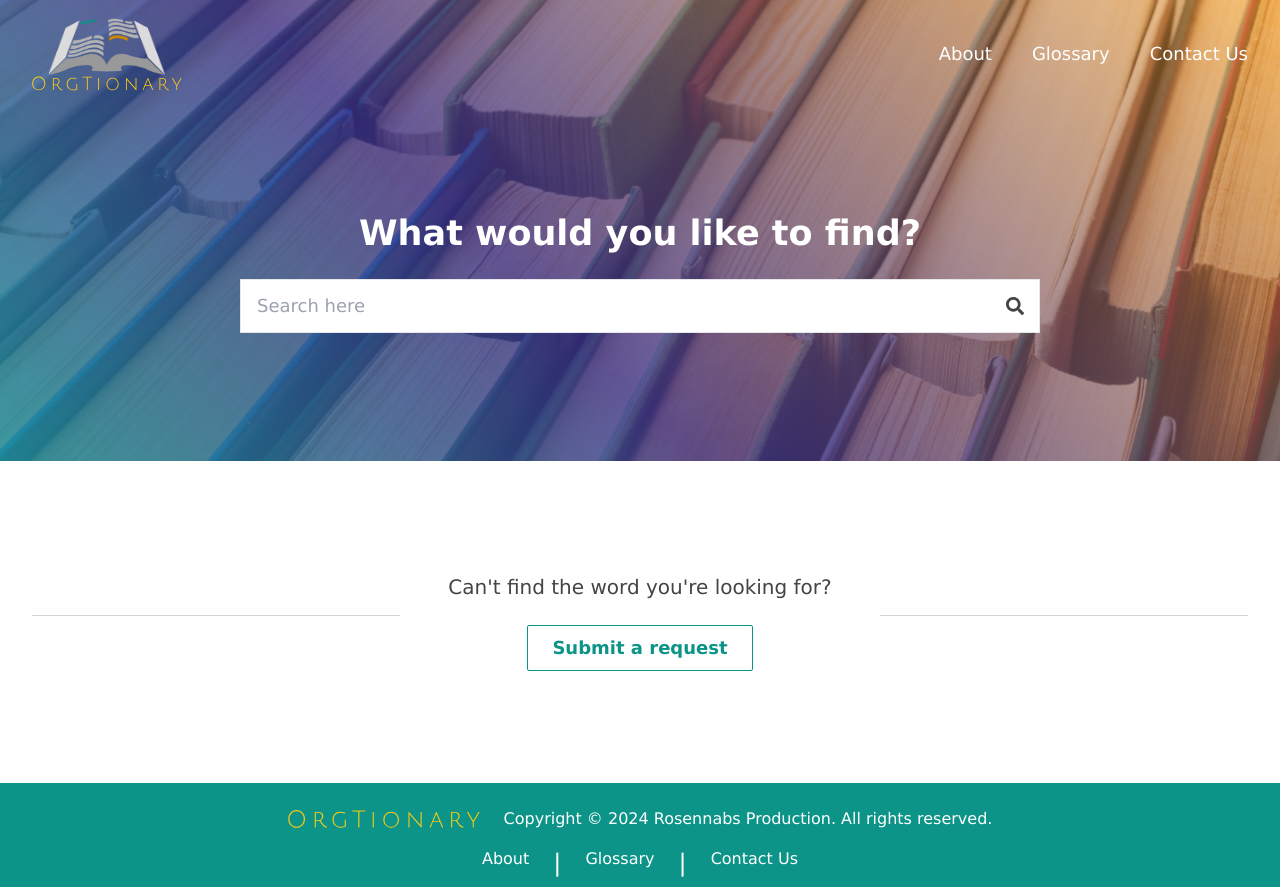
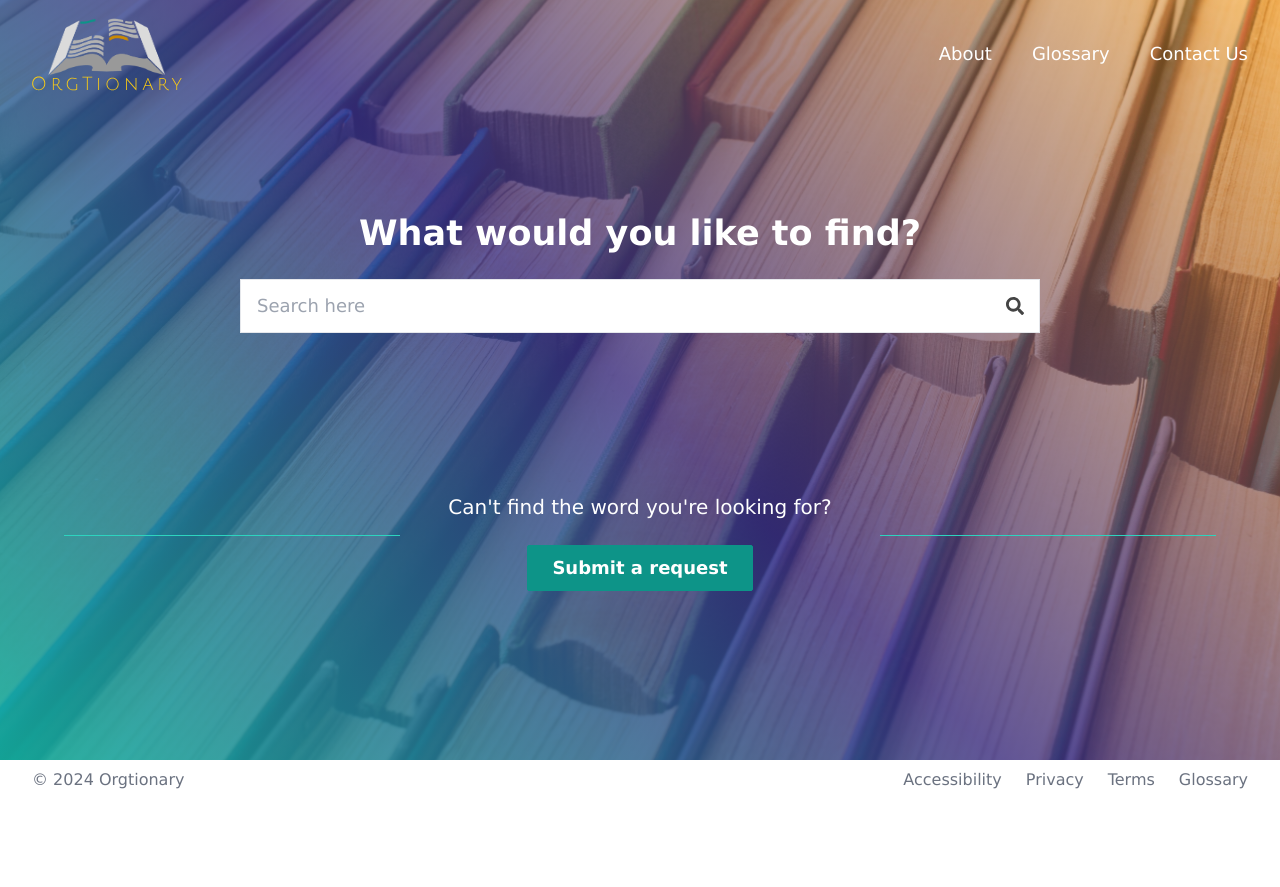
Before and after one commit to rosennabs/orgTionary, a Next.js app: page / in a window 1280 px wide. After the commit the page ends 800 px from the top, so only its background shows below. Built offline with nearby package versions, Linux system fonts and the light colour scheme.

Commit message:
Edit and update footer and header

```diff
--- a/app/globals.css
+++ b/app/globals.css
@@ -68,8 +68,9 @@ h2 {
 
 .link:hover,
 .link:active {
-  color: #facc15;
-  border-color: #facc15;
+  color: #444444;;
+  text-decoration: underline;
+  text-underline-offset: 4px;
 }
 
 div[id^="word-"] {
--- a/app/layout.tsx
+++ b/app/layout.tsx
@@ -24,30 +24,18 @@ export default function RootLayout({
 
         {/* <p className="text-sm text-gray-500">Background image by <a href="https://www.freepik.com/awesomecontent">awesomecontent</a> on Freepik</p> */}
         <footer className=" bg-white w-full">
-          <div className="flex flex-col items-center justify-center py-28 p-8">
-            <div className="flex items-center w-full">
-              <div className="flex-grow mt-8 border-t border-gray-300"></div> {/* Left line */}
-              <p className="text-xl px-12 mb-6">Can't find the word you're looking for?</p>
-              <div className="flex-grow mt-8 border-t border-gray-300"></div> {/* Right line */}
-            </div>
 
-            <strong>
-              <button className="border border-teal-600 rounded-sm text-teal-600 text-lg py-2 px-6">Submit a request</button>
-            </strong>
-          </div>
 
-          <div className="flex flex-col items-center justify-center py-2 bg-teal-600 text-white">
-            <div className="flex items-center gap-6">
-              <img className="w-48 h-14" src="/OrgTionary.svg" alt="orgtionary text" />
-              <p>Copyright © 2024 Rosennabs Production.  All rights reserved.</p>
-            </div>
+          <div className="flex items-center justify-between px-8 py-2 text-gray-500">
+
+            <p>© 2024 Orgtionary</p>
+
 
             <div className="flex gap-6">
-              <Link className='link' href='about'>About</Link>
-              <span className="text-2xl">|</span>
-              <Link className='link' href='glossary'>Glossary</Link>
-              <span className="text-2xl">|</span>
-              <Link className='link' href='contact'>Contact Us</Link>
+              <Link className='link' href='about'>Accessibility</Link>
+              <Link className='link' href='glossary'>Privacy</Link>
+              <Link className='link' href='contact'>Terms</Link>
+              <Link className='link' href='/glossary'>Glossary</Link>
             </div>
           </div>
         </footer>
--- a/components/Header.tsx
+++ b/components/Header.tsx
@@ -28,6 +28,18 @@ export default function Header() {
 
       {/* Conditionally render the Search component only on the homepage */}
       {pathname === '/' && <Search />}
+
+      <div className="flex flex-col items-center justify-center py-18 p-8">
+        <div className="flex items-center w-full">
+          <div className="flex-grow mt-8 border-t border-teal-400"></div> {/* Left line */}
+          <p className="text-xl text-white px-12 mb-6">Can't find the word you're looking for?</p>
+          <div className="flex-grow mt-8 border-t border-teal-400"></div> {/* Right line */}
+        </div>
+
+        <strong>
+          <button className="border border-teal-600 bg-teal-600 rounded-sm text-white text-lg py-2 px-6">Submit a request</button>
+        </strong>
+      </div>
     </header>
   );
 }
```
